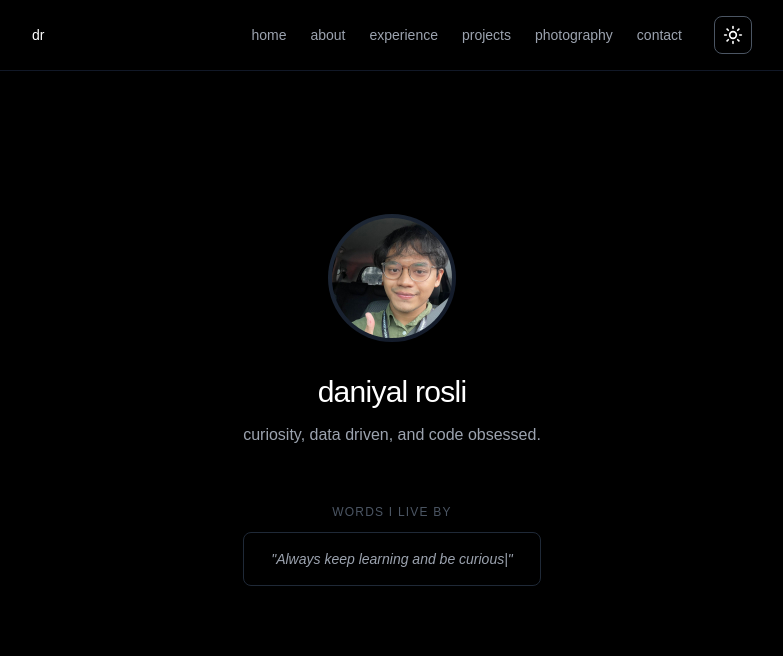
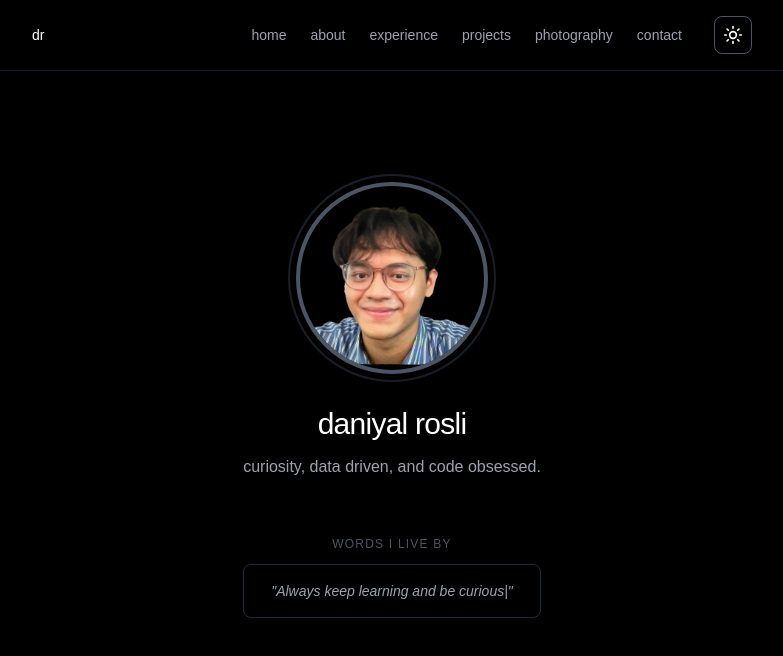
Before and after one commit to daniyalrosli/my-portfolio, a Next.js app: page / in a window 1280 px wide. Shown: the top 656 px of the page, without its empty margins (248-1031 px from the left). Built offline with nearby package versions, Linux system fonts and the light colour scheme.

Commit message:
new update

```diff
--- a/src/app/page.tsx
+++ b/src/app/page.tsx
@@ -54,14 +54,18 @@ export default function HomePage() {
 
       <section className="flex-1 flex items-center justify-center px-6">
         <div className="max-w-xl text-center space-y-8">
-          {/* Profile Image with subtle ring */}
-          <div className="relative w-32 h-32 mx-auto">
-            <div className="absolute inset-0 rounded-full bg-gradient-to-br from-gray-200 to-gray-100 dark:from-gray-800 dark:to-gray-900" />
+          {/* Profile Image with elegant frame */}
+          <div className="relative w-48 h-48 mx-auto">
+            {/* Outer decorative ring */}
+            <div className="absolute -inset-2 rounded-full border-2 border-gray-200 dark:border-gray-700 opacity-50" />
+            {/* Inner solid ring */}
+            <div className="absolute inset-0 rounded-full border-4 border-gray-300 dark:border-gray-600 shadow-lg" />
+            {/* Image */}
             <Image
-              src="/img/p.jpeg"
+              src="/img/t.png"
               alt="Daniyal Rosli"
-              width={128}
-              height={128}
+              width={192}
+              height={192}
               className="relative rounded-full object-cover w-full h-full p-1"
               priority
             />
```
